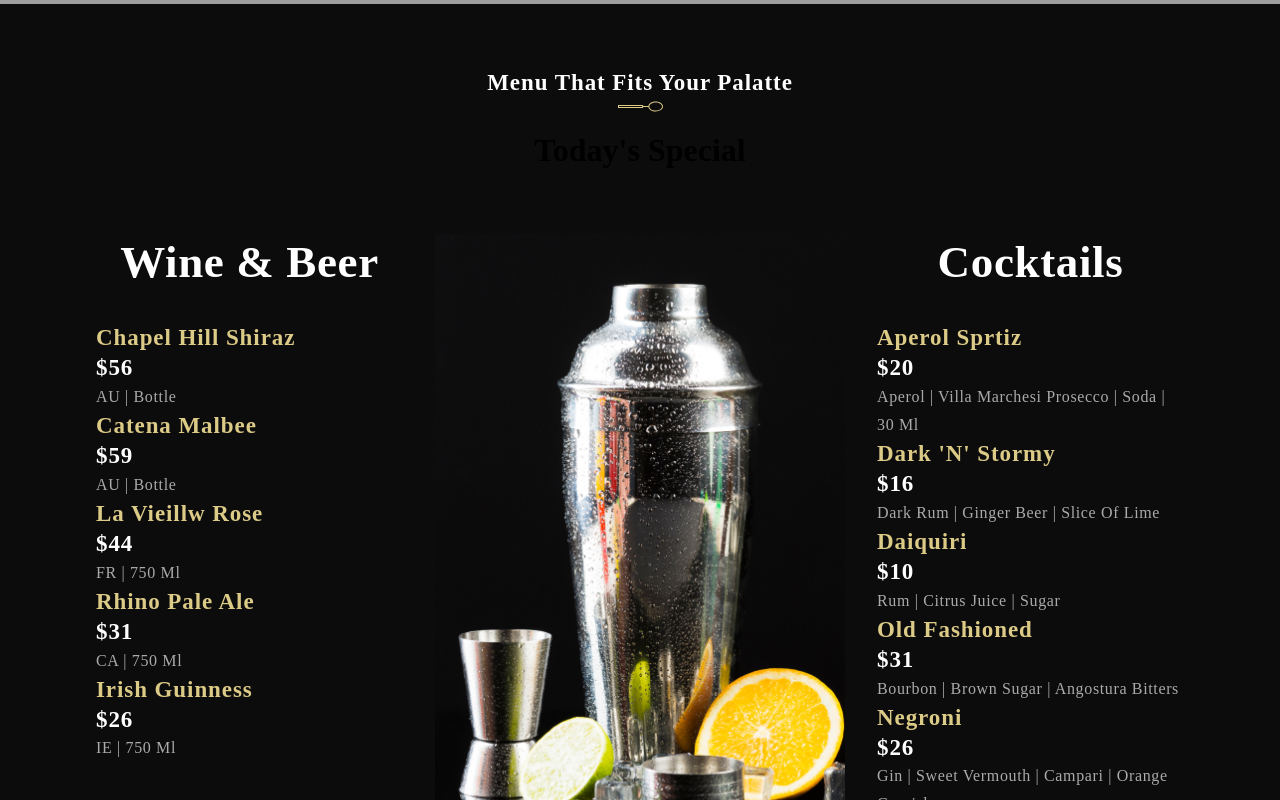
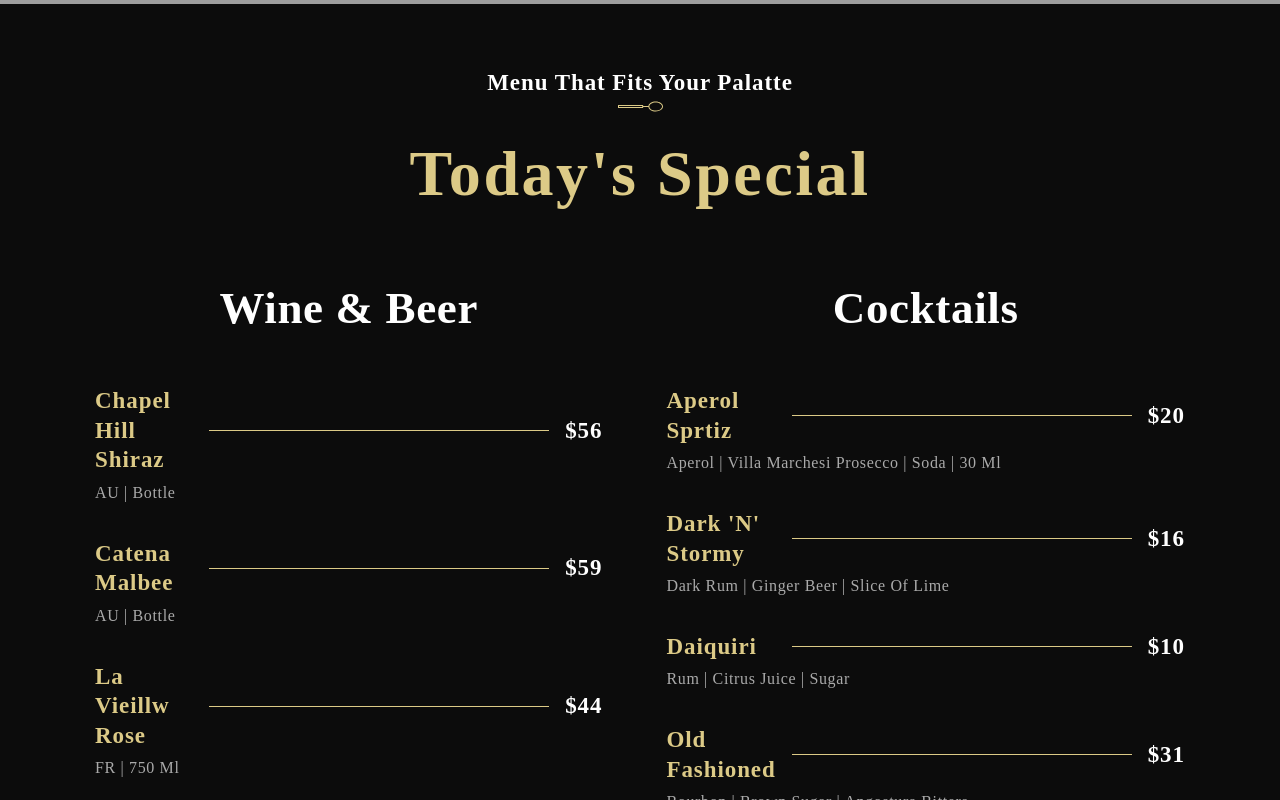
Before and after one commit to arvee0220/maison_de_luxe, a React (Vite) app: page / in a window 1280 px wide. Shown: the part 2160-2960 px from the top of the page. Built offline with nearby package versions, Linux system fonts and the light colour scheme; grey boxes are pictures that could not be loaded.

Commit message:
Apply css styling

```diff
--- a/src/components/MenuItem/MenuItem.component.jsx
+++ b/src/components/MenuItem/MenuItem.component.jsx
@@ -1,3 +1,5 @@
+import "./MenuItem.styles.scss";
+
 const MenuItem = ({ title, price, tags }) => {
 	return (
 		<div className="app__menuitem">
@@ -10,7 +12,7 @@ const MenuItem = ({ title, price, tags }) => {
 
 				<div className="app__menuitem-dash" />
 
-				<div className="app__menuitem-name">
+				<div className="app__menuitem-price">
 					<p className="p__bodoni">{price}</p>
 				</div>
 			</div>
--- /dev/null
+++ b/src/components/MenuItem/MenuItem.styles.scss
@@ -0,0 +1,35 @@
+.app__menuitem {
+	width: 100%;
+	margin: 1rem 0;
+
+	display: flex;
+	flex-direction: column;
+
+	&-head {
+		display: flex;
+		justify-content: space-between;
+		align-items: center;
+	}
+
+	&-name {
+		flex: 1;
+	}
+
+	&-dash {
+		background: var(--color-golden);
+		width: 340px;
+		height: 1px;
+		margin: 0 1rem;
+	}
+
+	&-price {
+		display: flex;
+		justify-content: flex-end;
+		align-items: flex-end;
+	}
+
+	&-sub {
+		width: 100%;
+		margin-top: 0.2rem;
+	}
+}
--- a/src/routes/Menu/Menu.component.jsx
+++ b/src/routes/Menu/Menu.component.jsx
@@ -8,7 +8,7 @@ const Menu = () => {
 		<div className="app__specialMenu flex__center section__padding" id="menu">
 			<div className="app__specialMenu-title">
 				<SubHeading title="Menu that fits your palatte" />
-				<h1 className="headtext__cormorant">Today&apos;s Special</h1>
+				<h1 className="headtext__bodoni">Today&apos;s Special</h1>
 			</div>
 
 			<div className="app__specialMenu-menu">
```
